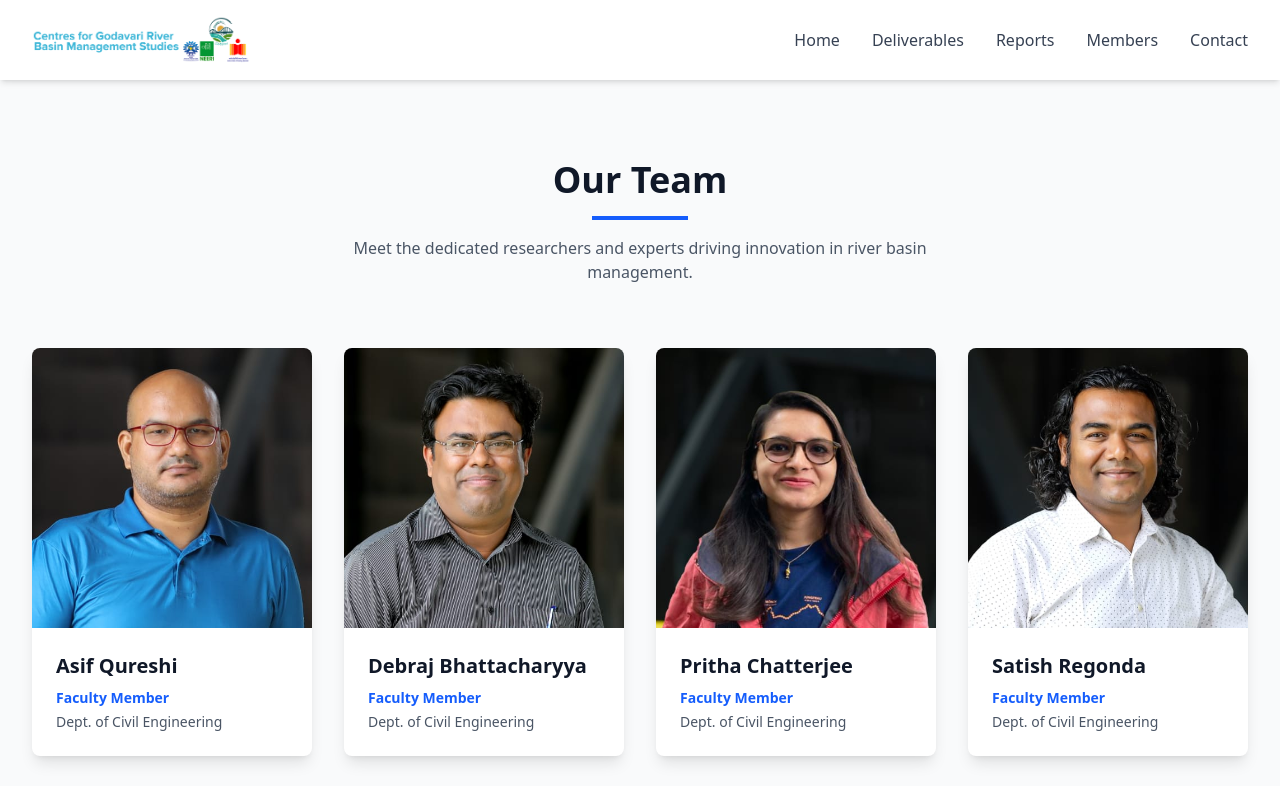
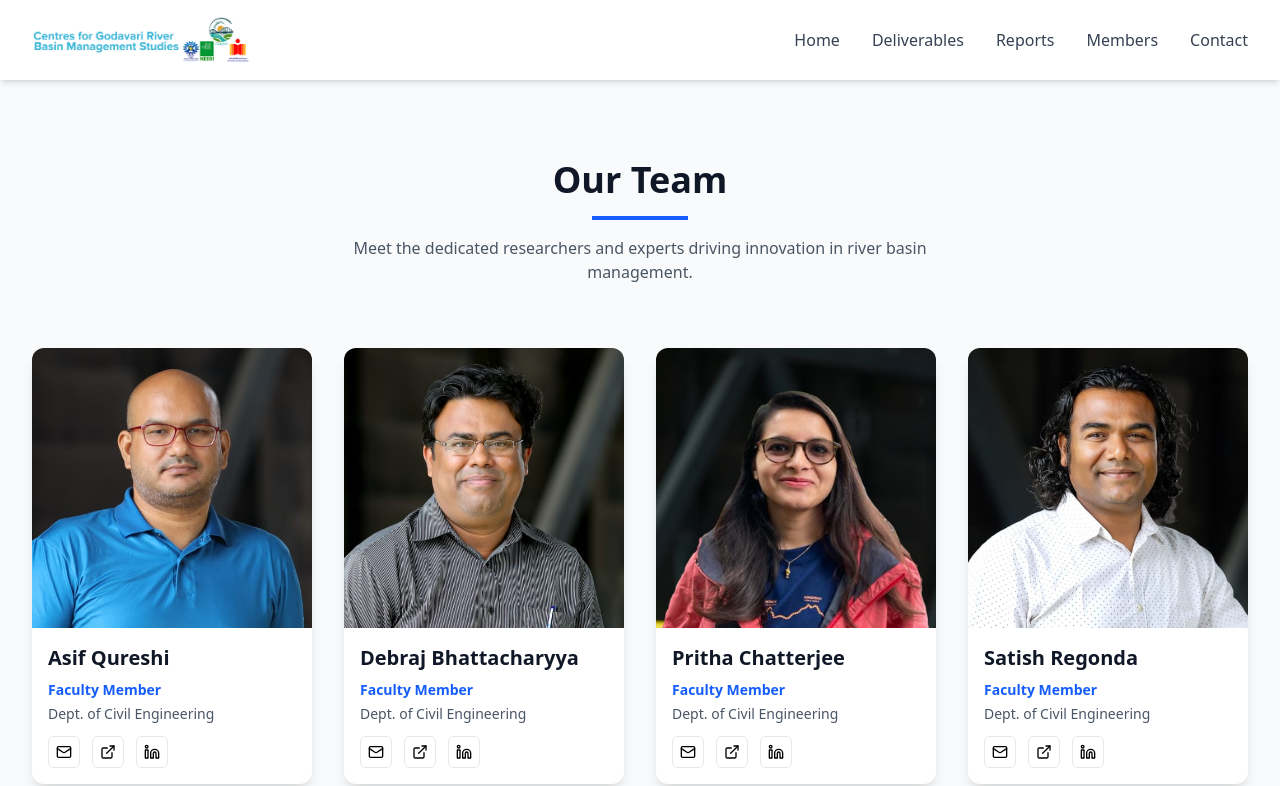
Before and after one commit to mondalsurojit/cgodavari, a React (Vite) app: page /members in a window 1280 px wide. Shown: the top 786 px of the page. Built offline with nearby package versions, Linux system fonts and the light colour scheme.

Commit message:
feat: added faculty mail, linkedin & site

```diff
--- a/package.json
+++ b/package.json
@@ -25,6 +25,7 @@
     "@types/react": "^19.1.10",
     "@types/react-dom": "^19.1.7",
     "@vitejs/plugin-react": "^5.0.0",
+    "baseline-browser-mapping": "^2.8.30",
     "eslint": "^9.33.0",
     "eslint-plugin-react-hooks": "^5.2.0",
     "eslint-plugin-react-refresh": "^0.4.20",
--- a/src/components/MemberCard.jsx
+++ b/src/components/MemberCard.jsx
@@ -1,8 +1,9 @@
 import React from 'react';
+import { ExternalLink, Linkedin, Mail } from "lucide-react";
 
-const MemberCard = ({ name, designation, institution, image }) => {
+const MemberCard = ({ name, designation, institution, image, facultyWebsite, linkedin, email }) => {
   return (
-    <div className="bg-white rounded-lg shadow-lg overflow-hidden hover:shadow-xl transition-shadow duration-300">
+    <div className="bg-white rounded-xl shadow-lg overflow-hidden hover:shadow-xl transition-shadow duration-300">
       <div className="aspect-square overflow-hidden">
         <img
           src={image}
@@ -10,10 +11,60 @@ const MemberCard = ({ name, designation, institution, image }) => {
           className="w-full h-full object-cover hover:scale-105 transition-transform duration-300"
         />
       </div>
-      <div className="p-6">
-        <h3 className="text-xl font-bold text-gray-900 mb-2">{name}</h3>
-        <p className="text-sm text-blue-600 font-semibold mb-1">{designation}</p>
-        <p className="text-sm text-gray-600">{institution}</p>
+
+      <div className="p-4">
+        <h3 className="text-xl font-bold text-gray-900 mb-2">
+          {name}
+        </h3>
+
+        <p className="text-sm text-blue-600 font-semibold mb-1">
+          {designation}
+        </p>
+
+        <p className="text-sm text-gray-600 mb-3">
+          {institution}
+        </p>
+
+        <div className="flex items-center gap-3 mt-2">
+
+          {/* Email */}
+          {email && (
+            <a
+              href={`mailto:${email}`}
+              title="Email"
+              className="w-8 h-8 flex items-center justify-center rounded-md border border-gray-200 hover:border-blue-500 hover:text-blue-600 transition-colors"
+            >
+              <Mail size={16} />
+            </a>
+          )}
+
+          {/* Website */}
+          {facultyWebsite && (
+            <a
+              href={facultyWebsite}
+              target="_blank"
+              rel="noopener noreferrer"
+              title="Faculty Website"
+              className="w-8 h-8 flex items-center justify-center rounded-md border border-gray-200 hover:border-blue-500 hover:text-blue-600 transition-colors"
+            >
+              <ExternalLink size={16} />
+            </a>
+          )}
+
+          {/* LinkedIn */}
+          {linkedin && (
+            <a
+              href={linkedin}
+              target="_blank"
+              rel="noopener noreferrer"
+              title="LinkedIn"
+              className="w-8 h-8 flex items-center justify-center rounded-md border border-gray-200 hover:border-blue-500 hover:text-blue-600 transition-colors"
+            >
+              <Linkedin size={16} />
+            </a>
+          )}
+
+        </div>
       </div>
     </div>
   );
--- a/src/data/constants.js
+++ b/src/data/constants.js
@@ -71,42 +71,60 @@ export const TEAM_MEMBERS = [
     name: "Asif Qureshi",
     designation: "Faculty Member",
     institution: "Dept. of Civil Engineering",
-    image: "/members/1.jpeg"
+    image: "/members/1.jpeg",
+    facultyWebsite: "https://people.iith.ac.in/asif/",
+    linkedin: "https://www.linkedin.com/in/asif-qureshi-220204303",
+    email: "asif@ce.iith.ac.in"
   },
   {
     id: 2,
     name: "Debraj Bhattacharyya",
     designation: "Faculty Member",
     institution: "Dept. of Civil Engineering",
-    image: "/members/2.jpeg"
+    image: "/members/2.jpeg",
+    facultyWebsite: "https://people.iith.ac.in/debrajb/",
+    linkedin: "https://www.linkedin.com/in/debraj-bhattacharyya-9286a115",
+    email: "debrajb@ce.iith.ac.in"
   },
   {
     id: 3,
     name: "Pritha Chatterjee",
     designation: "Faculty Member",
     institution: "Dept. of Civil Engineering",
-    image: "/members/3.jpeg"
+    image: "/members/3.jpeg",
+    facultyWebsite: "https://iith.ac.in/ce/pritha/",
+    linkedin: "https://www.linkedin.com/in/pritha-chatterjee-25987a179",
+    email: "pritha@ce.iith.ac.in"
   },
   {
     id: 4,
     name: "Satish Regonda",
     designation: "Faculty Member",
     institution: "Dept. of Civil Engineering",
-    image: "/members/4.jpeg"
+    image: "/members/4.jpeg",
+    facultyWebsite: "https://sites.google.com/iith.ac.in/satishregonda/home",
+    linkedin: "https://www.linkedin.com/in/satish-regonda-3a08a115",
+    email: "satishr@ce.iith.ac.in"
   },
   {
     id: 5,
     name: "Anindita Majumdar",
     designation: "Faculty Member",
     institution: "Dept. of Liberal Arts",
-    image: "/members/5.jpeg"
+    image: "/members/5.jpeg",
+    facultyWebsite: "https://sites.google.com/iith.ac.in/aninditamajumdar/home",
+    linkedin: "https://www.linkedin.com/in/anindita-majumdar-563170b0",
+    email: "anindita@la.iith.ac.in"
   },
   {
     id: 6,
     name: "K.P. Prabheesh",
     designation: "Faculty Member",
     institution: "Dept. of Liberal Arts",
-    image: "/members/6.jpeg"
+    image: "/members/6.jpeg",
+    facultyWebsite: "https://sites.google.com/la.iith.ac.in/prabheesh/home",
+    linkedin: "https://www.linkedin.com/in/k-p-prabheesh-580b23278",
+    email: "prabheesh@la.iith.ac.in"
   }
 ];
 
--- a/src/pages/Members.jsx
+++ b/src/pages/Members.jsx
@@ -22,6 +22,9 @@ const Members = () => {
               designation={member.designation}
               institution={member.institution}
               image={member.image}
+              facultyWebsite={member.facultyWebsite}
+              linkedin={member.linkedin}
+              email={member.email}
             />
           ))}
         </div>
```
Also changed, not shown: 1 other file (tests, documents, lock files or other folders).
